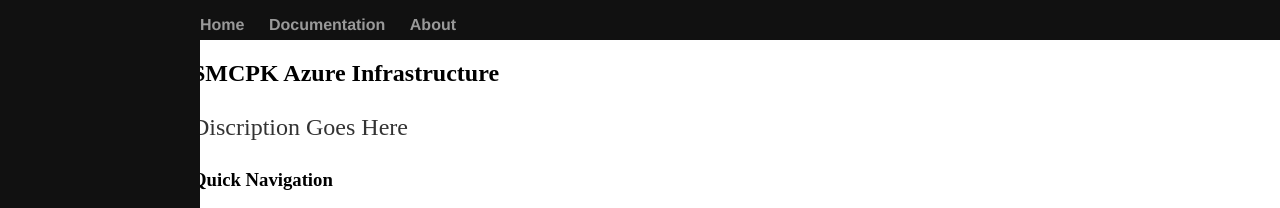
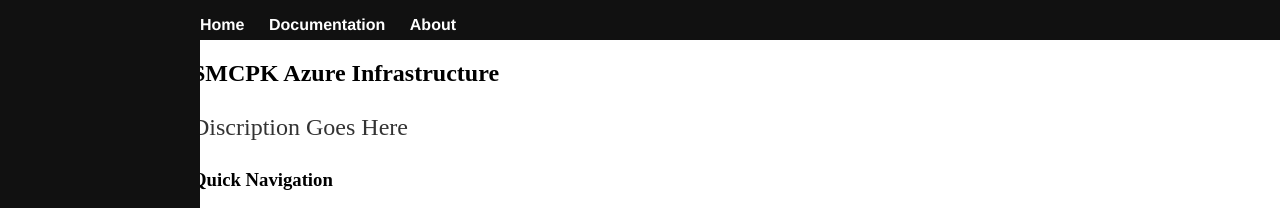
Before and after one commit to smcpk8s/smcpk8s.github.io, a Jekyll site: the page built from index.html, in a window 1280 px wide. Shown: the top 208 px of the page. Built offline with Jekyll 4.4.1, drawn with Linux system fonts in a browser that asks for light colours.

Commit message:
Update default.html

```diff
--- a/_layouts/default.html
+++ b/_layouts/default.html
@@ -35,9 +35,9 @@
 			</div>
 			<nav class="topnav">
 	    		<ul>
-	        		<li><a href="/">Home</a></li>
-				<li><a href="/documentation/">Documentation</a></li>
-		        	<li><a href="/about">About</a></li>
+	        		<li><a href="/" style="color: #fff;">Home</a></li>
+				<li><a href="/documentation/" style="color: #fff;">Documentation</a></li>
+		        	<li><a href="/about" style="color: #fff;">About</a></li>
 
 	    		</ul>
 			</nav>
```
